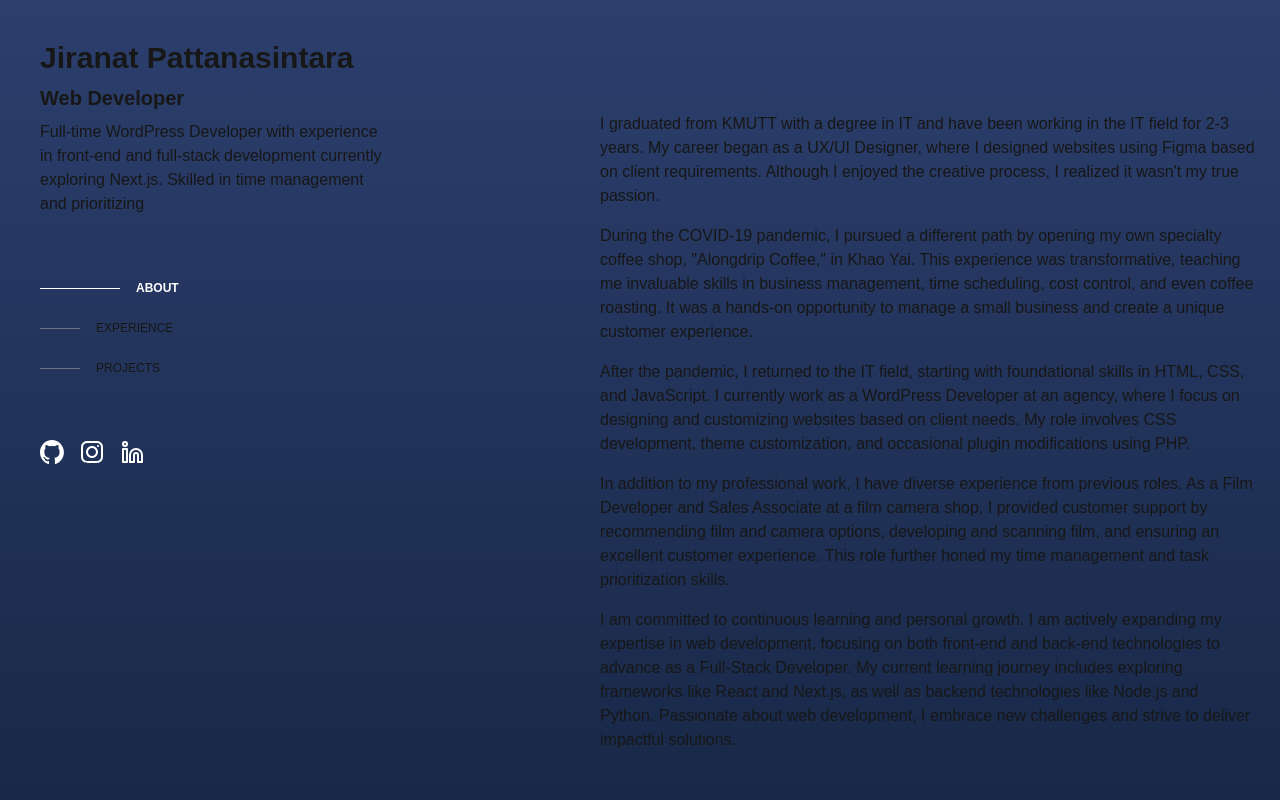
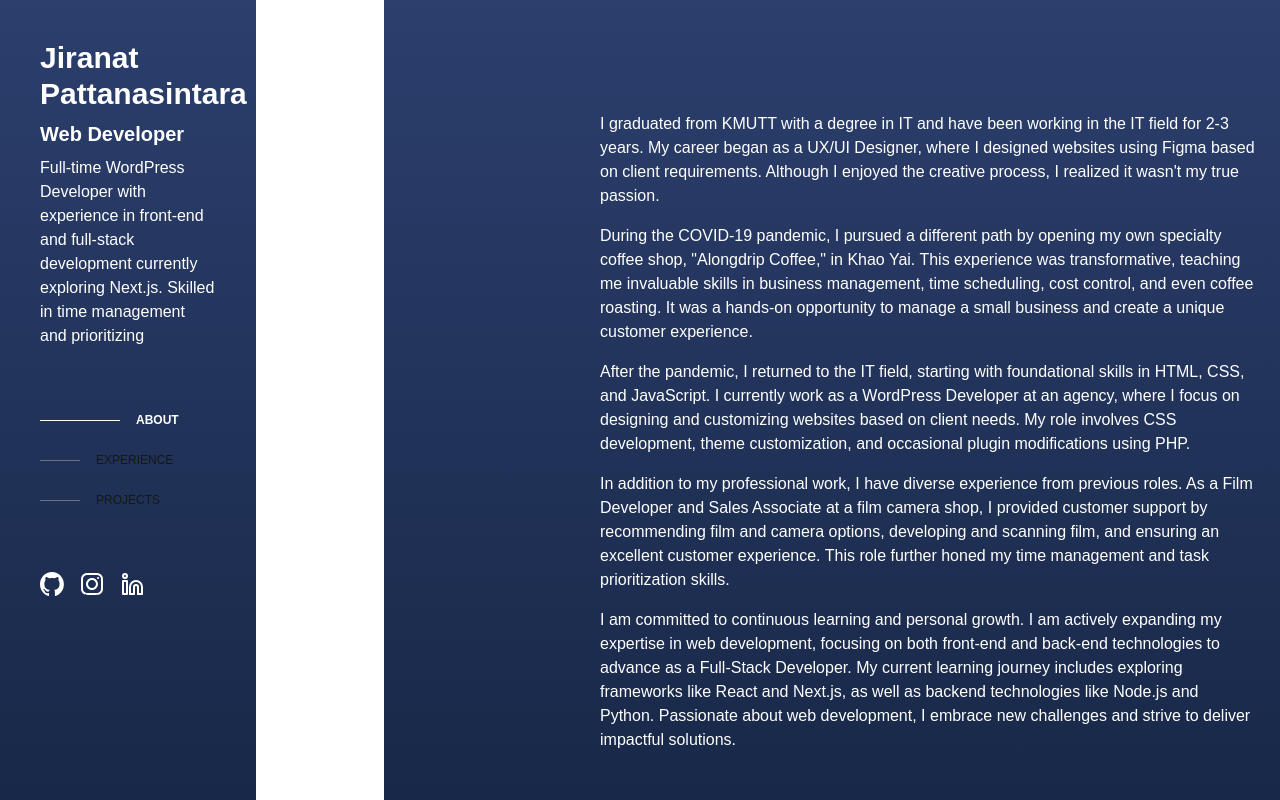
Before and after one commit to 51N74/my-portfolio, a Next.js app: page / in a window 1280 px wide. Built offline with nearby package versions, Linux system fonts and the light colour scheme.

Commit message:
change_color_text

```diff
--- a/app/components/AboutMe.js
+++ b/app/components/AboutMe.js
@@ -1,13 +1,13 @@
 export default function AboutMe() {
   return (
     <>
-    <p className="mt-4">
+    <p className="mt-4 text-white">
           I graduated from KMUTT with a degree in IT and have been working in
           the IT field for 2-3 years. My career began as a UX/UI Designer, where
           I designed websites using Figma based on client requirements. Although
           I enjoyed the creative process, I realized it wasn't my true passion.
         </p>
-        <p className="mt-4">
+        <p className="mt-4 text-white">
           During the COVID-19 pandemic, I pursued a different path by opening my
           own specialty coffee shop, "Alongdrip Coffee," in Khao Yai. This
           experience was transformative, teaching me invaluable skills in
@@ -15,7 +15,7 @@ export default function AboutMe() {
           roasting. It was a hands-on opportunity to manage a small business and
           create a unique customer experience.
         </p>
-        <p className="mt-4">
+        <p className="mt-4 text-white">
           After the pandemic, I returned to the IT field, starting with
           foundational skills in HTML, CSS, and JavaScript. I currently work as
           a WordPress Developer at an agency, where I focus on designing and
@@ -24,7 +24,7 @@ export default function AboutMe() {
           using PHP.
         </p>
 
-        <p className="mt-4">
+        <p className="mt-4 text-white">
           In addition to my professional work, I have diverse experience from
           previous roles. As a Film Developer and Sales Associate at a film
           camera shop, I provided customer support by recommending film and
@@ -33,7 +33,7 @@ export default function AboutMe() {
           management and task prioritization skills.
         </p>
 
-        <p className="mt-4">
+        <p className="mt-4 text-white">
           I am committed to continuous learning and personal growth. I am
           actively expanding my expertise in web development, focusing on both
           front-end and back-end technologies to advance as a Full-Stack
--- a/app/components/Experience.js
+++ b/app/components/Experience.js
@@ -3,15 +3,15 @@ export default function Experience({workexperiences}) {
     return (
         <section
         id="experience"
-        className="min-h-screen flex flex-col justify-center"
+        className="min-h-screen flex flex-col justify-center "
         >
         {
             workexperiences.map((experience, index) => (
             <div key={index} className="mt-8">
-                <h3 className="text-2xl font-bold">{experience.company}</h3>
-                <h4 className="text-xl font-bold">{experience.position}</h4>
-                <p className="text-l">{experience.date}</p>
-                <p className="mt-2">{experience.description}</p>
+                <h3 className="text-2xl font-bold text-white">{experience.company}</h3>
+                <h4 className="text-xl font-bold text-white">{experience.position}</h4>
+                <p className="text-l text-white ">{experience.date}</p>
+                <p className="mt-2 text-white">{experience.description}</p>
             </div>
             ))
         }
--- a/app/components/Project.js
+++ b/app/components/Project.js
@@ -13,8 +13,8 @@ export default function Project({ projects }) {
           >
             <img src={project.image} alt={project.name} className="w-64 h-32" />
             <div className="ml-8">
-              <h3 className="text-2xl font-bold">{project.name}</h3>
-              <p className="mt-2">{project.description}</p>
+              <h3 className="text-2xl font-bold text-white">{project.name}</h3>
+              <p className="mt-2 text-white">{project.description}</p>
             </div>
           </div>
         </Link>
--- a/app/components/Sidebar.js
+++ b/app/components/Sidebar.js
@@ -64,14 +64,14 @@ export default function Sidebar() {
   };
 
   return (
-    <nav className=" h-full bg-base-200 fixed top-0 left-0 w-1/3 bg-gradient-to-b from-[#2C3F6D] to-[#182848]">
+    <nav className=" h-full bg-base-200 fixed top-0 left-0 w-1/5 bg-gradient-to-b from-[#2C3F6D] to-[#182848]">
       <div className="flex flex-col justify-between h-full p-4">
         <div>
           {/* profile */}
           <div className="m-6 space-y-2 mb-16">
-            <h1 className="text-3xl font-bold">Jiranat Pattanasintara</h1>
-            <h4 className="text-xl font-bold">Web Developer</h4>
-            <p className="text-l">
+            <h1 className="text-3xl font-bold text-white">Jiranat Pattanasintara</h1>
+            <h4 className="text-xl font-bold text-white">Web Developer</h4>
+            <p className="text-l text-white">
               Full-time WordPress Developer with experience in front-end and
               full-stack development currently exploring Next.js. Skilled in
               time management and prioritizing
--- a/app/page.js
+++ b/app/page.js
@@ -83,7 +83,7 @@ export default function Home() {
         className="ml-48 min-h-screen flex flex-col justify-center mb-16"
       >
         <Experience workexperiences={workexperiences} />
-       <div className="mt-8 text-xl font-bold">
+       <div className="mt-8 text-xl font-bold text-white">
        <Link href="/Resume_P_Jiranat.pdf" passHref>
         View Resume
        </Link>
```
